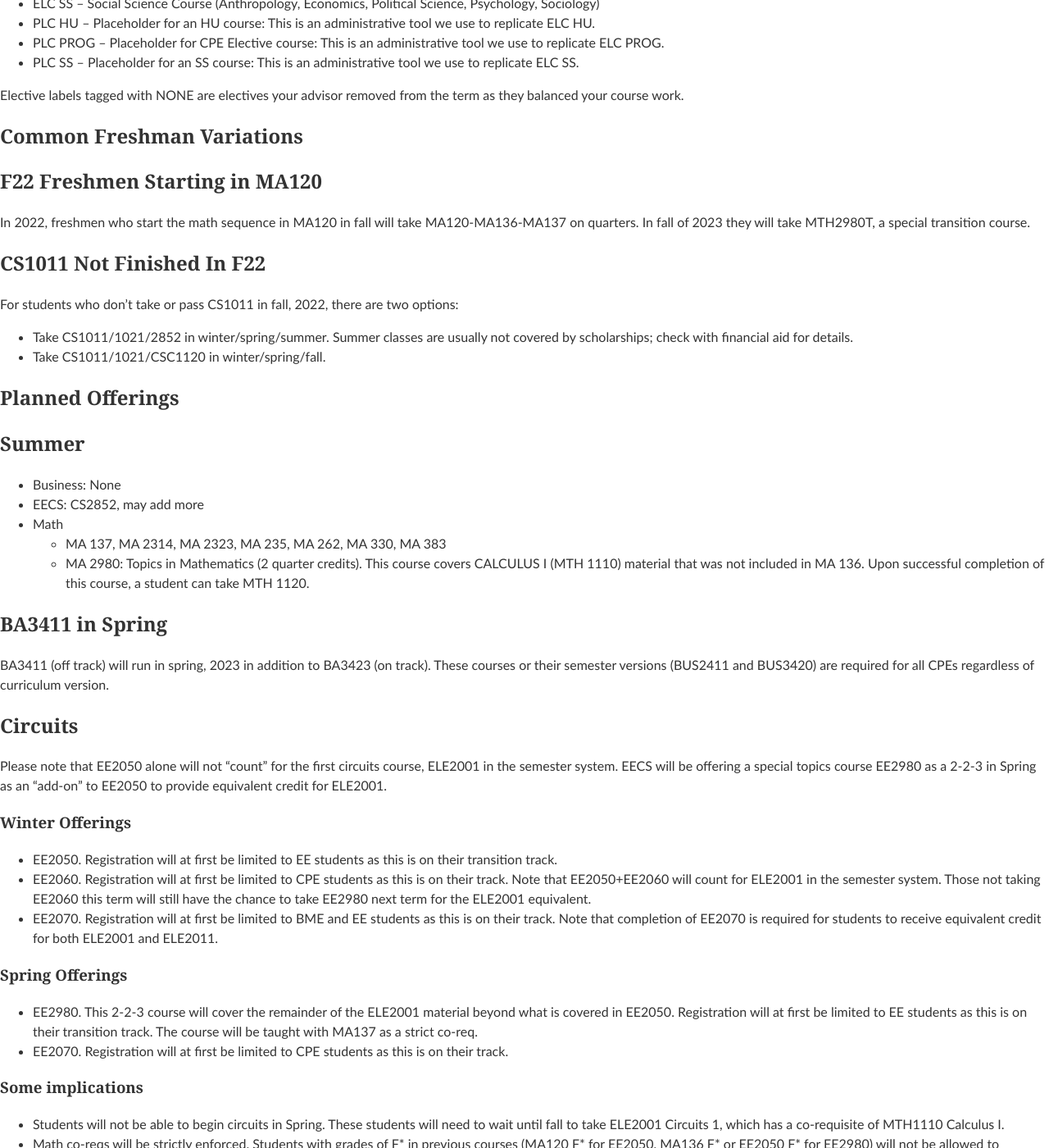
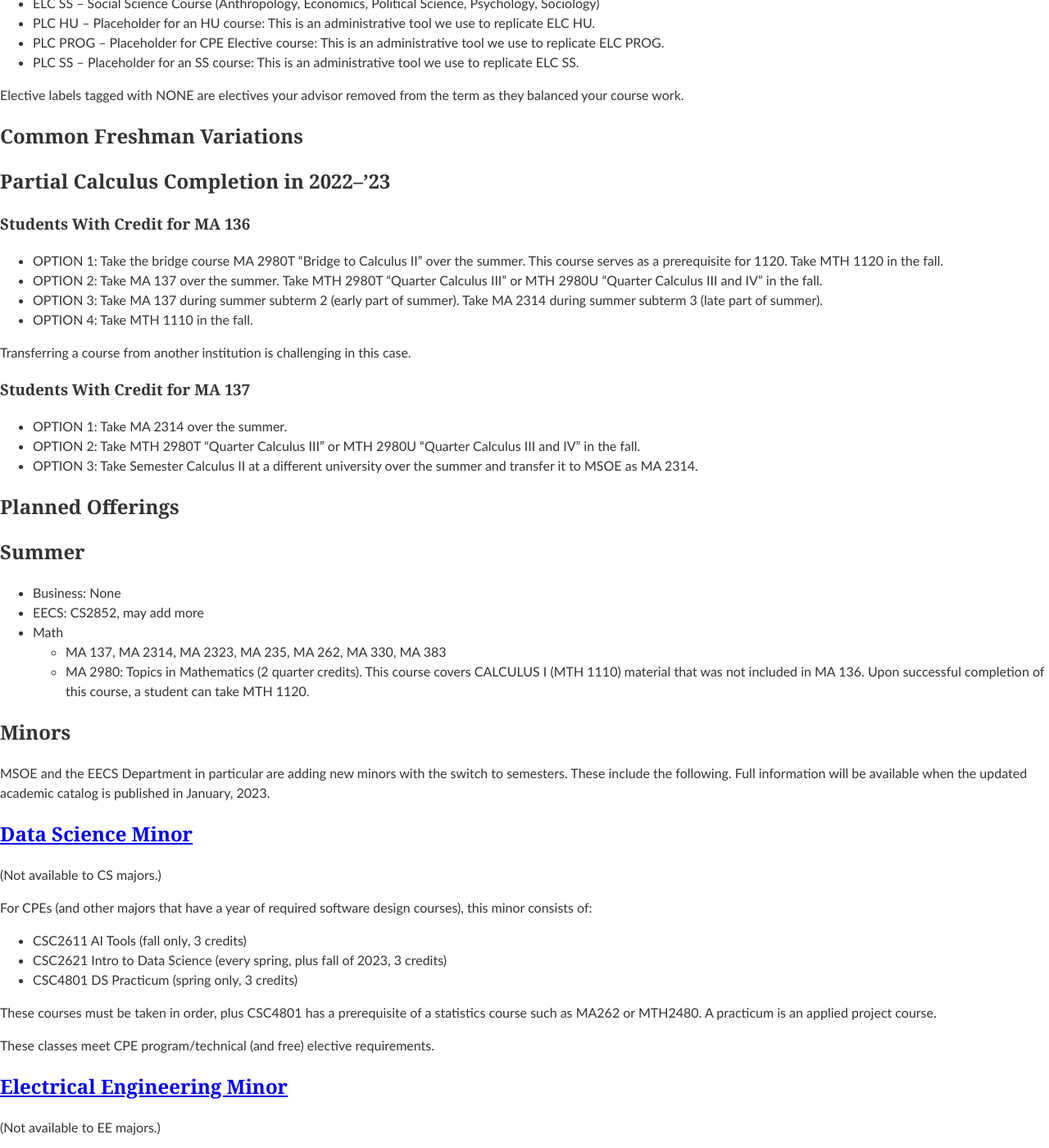
Before and after one commit to edurant/edurant.github.io, a Jekyll site: the page built from advising/semester-transition-ref.md, in a window 1280 px wide and 1400 px high, scrolled down 1645 px. Shown: the whole window at 82% size. Built offline with Jekyll 4.4.1, drawn with Linux system fonts in a browser that asks for light colours; our own code applies the rules of GitHub Pages for plain Markdown files; some of the changed text lies outside the part shown.

Commit message:
Semester Transition Advising: + Latest MTH advice on partial frosh calculus completion; -defunct planning information from earlier this year

```diff
--- a/advising/semester-transition-ref.md
+++ b/advising/semester-transition-ref.md
@@ -68,15 +68,20 @@
 
 # Common Freshman Variations
 
-## F22 Freshmen Starting in MA120
+## Partial Calculus Completion in 2022–'23
 
-In 2022, freshmen who start the math sequence in MA120 in fall will take MA120-MA136-MA137 on quarters. In fall of 2023 they will take MTH2980T, a special transition course.
+### Students With Credit for MA 136
+* OPTION 1: Take the bridge course MA 2980T “Bridge to Calculus II” over the summer. This course serves as a prerequisite for 1120. Take MTH 1120 in the fall.
+* OPTION 2: Take MA 137 over the summer. Take MTH 2980T “Quarter Calculus III” or MTH 2980U “Quarter Calculus III and IV” in the fall.
+* OPTION 3: Take MA 137 during summer subterm 2 (early part of summer). Take MA 2314 during summer subterm 3 (late part of summer).
+* OPTION 4: Take MTH 1110 in the fall.
 
-## CS1011 Not Finished In F22
+Transferring a course from another institution is challenging in this case.
 
-For students who don't take or pass CS1011 in fall, 2022, there are two options:
-* Take CS1011/1021/2852 in winter/spring/summer. Summer classes are usually not covered by scholarships; check with financial aid for details.
-* Take CS1011/1021/CSC1120 in winter/spring/fall.
+### Students With Credit for MA 137
+* OPTION 1: Take MA 2314 over the summer.
+* OPTION 2: Take MTH 2980T “Quarter Calculus III” or MTH 2980U “Quarter Calculus III and IV” in the fall.
+* OPTION 3: Take Semester Calculus II at a different university over the summer and transfer it to MSOE as MA 2314.
 
 # Planned Offerings
 
@@ -87,34 +92,6 @@
 * Math
   * MA 137, MA 2314, MA 2323, MA 235, MA 262, MA 330, MA 383
   * MA 2980: Topics in Mathematics (2 quarter credits). This course covers CALCULUS I (MTH 1110) material that was not included in MA 136. Upon successful completion of this course, a student can take MTH 1120.
-
-## BA3411 in Spring
-
-BA3411 (off track) will run in spring, 2023 in addition to BA3423 (on track). These courses or their semester versions (BUS2411 and BUS3420) are required for all CPEs regardless of curriculum version.
-
-## Circuits
-
-Please note that EE2050 alone will not "count" for the first circuits course, ELE2001 in the semester system. EECS will be offering a special topics course EE2980 as a 2-2-3 in Spring as an "add-on" to EE2050 to provide equivalent credit for ELE2001.
-
-### Winter Offerings
-
-* EE2050. Registration will at first be limited to EE students as this is on their transition track.
-* EE2060. Registration will at first be limited to CPE students as this is on their track. Note that EE2050+EE2060 will count for ELE2001 in the semester system. Those not taking EE2060 this term will still have the chance to take EE2980 next term for the ELE2001 equivalent.
-* EE2070. Registration will at first be limited to BME and EE students as this is on their track. Note that completion of EE2070 is required for students to receive equivalent credit for both ELE2001 and ELE2011.
-
-### Spring Offerings
-
-* EE2980. This 2-2-3 course will cover the remainder of the ELE2001 material beyond what is covered in EE2050. Registration will at first be limited to EE students as this is on their transition track. The course will be taught with MA137 as a strict co-req.
-* EE2070. Registration will at first be limited to CPE students as this is on their track.
-
-### Some implications
-
-* Students will not be able to begin circuits in Spring. These students will need to wait until fall to take ELE2001 Circuits 1, which has a co-requisite of MTH1110 Calculus I.
-* Math co-reqs will be strictly enforced. Students with grades of F* in previous courses (MA120 F* for EE2050, MA136 F* or EE2050 F* for EE2980) will not be allowed to continue.
-
-# Semester Academic Catalog
-
-The updated academic catalog for 2023-24 will be published in January, 2023. Until it is published, you may need to check with your advisor with for certain questions (e.g., what are the exact prerequisites of new semester course) that you would normally look to the catalog for.
 
 # Minors
 
```
